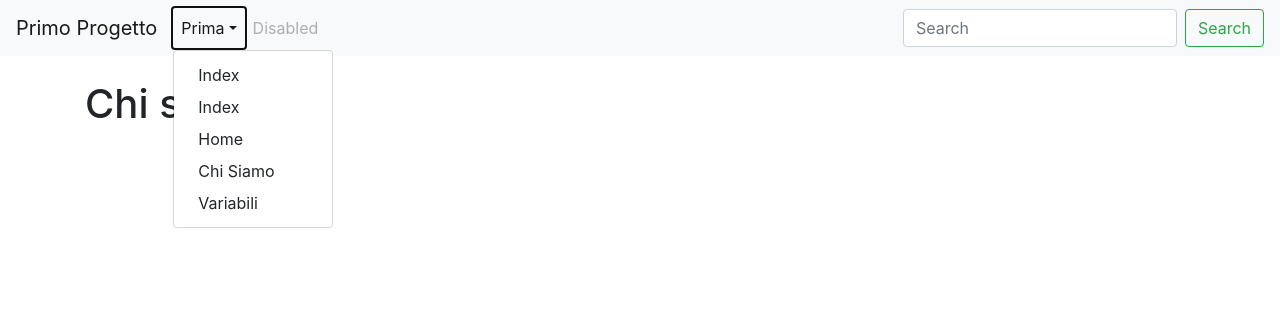
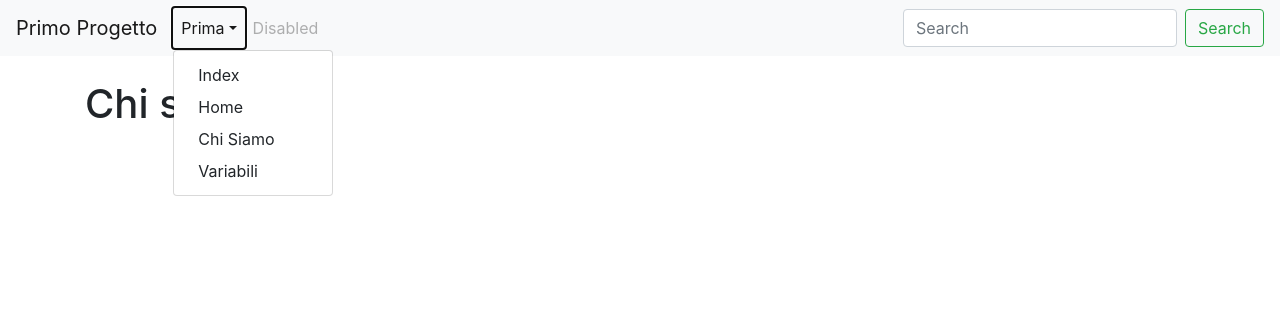
Before and after one commit to ferraraleonardo/primo_progetto, a Django app: page /prima_app/chiSiamo in a window 1280 px wide, after a click on "Prima". Shown: the top 316 px of the page. Run offline with Django 5.2, Linux system fonts and the light colour scheme.

Commit message:
passo 13

```diff
--- a/templates/base.html
+++ b/templates/base.html
@@ -28,10 +28,9 @@
             <a class="nav-link dropdown-toggle" href="#" id="navbarDropdown" role="button" data-toggle="dropdown" aria-haspopup="true" aria-expanded="false">Prima</a>
             <div class="dropdown-menu" aria-labelledby="navbarDropdown">
               <a class="dropdown-item" href="{% url 'prima_app:index'%}">Index</a>
-              <a class="dropdown-item" href="#">Index</a>
-              <a class="dropdown-item" href="#">Home</a>
-              <a class="dropdown-item" href="#">Chi Siamo</a>
-              <a class="dropdown-item" href="#">Variabili</a>
+              <a class="dropdown-item" href="{% url 'prima_app:homepage'%}">Home</a>
+              <a class="dropdown-item" href="{% url 'prima_app:chiSiamo'%}">Chi Siamo</a>
+              <a class="dropdown-item" href="{% url 'prima_app:variabili'%}">Variabili</a>
             </div>
           </li>
           <li class="nav-item">
```
